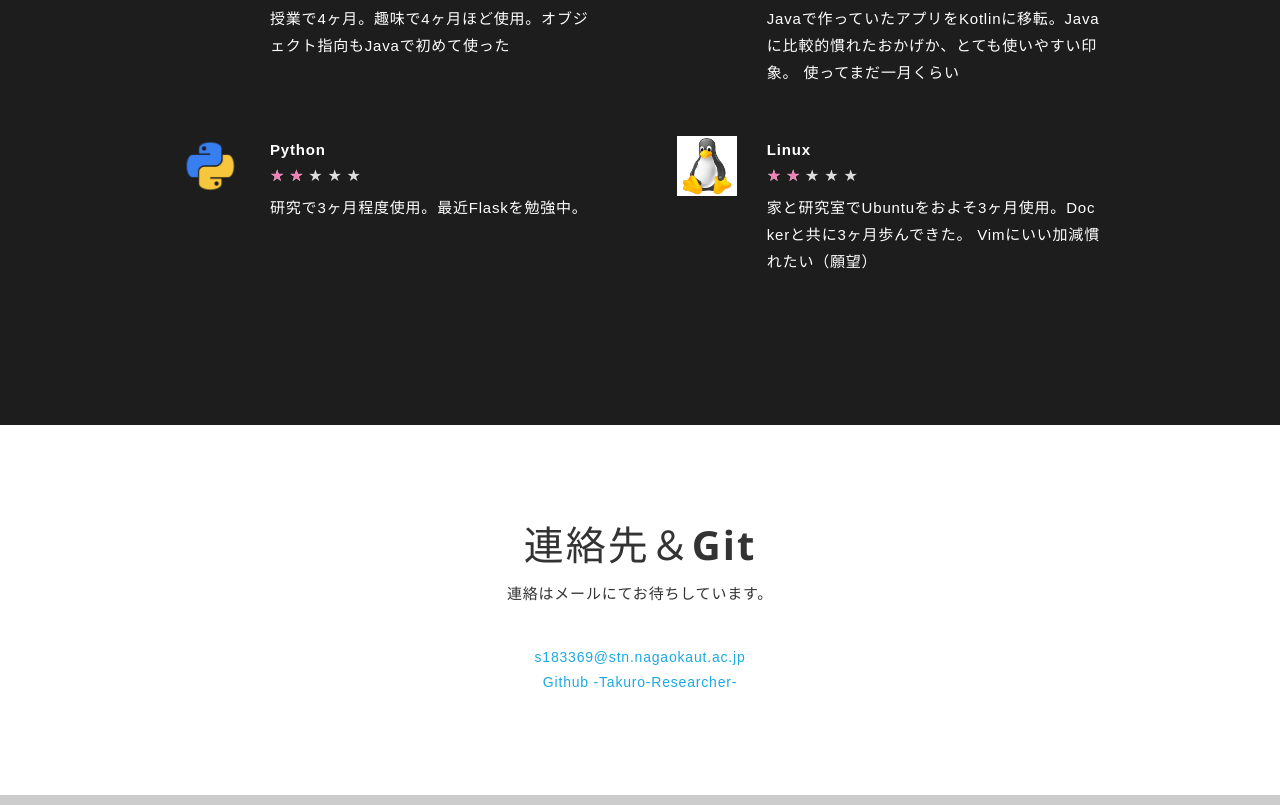
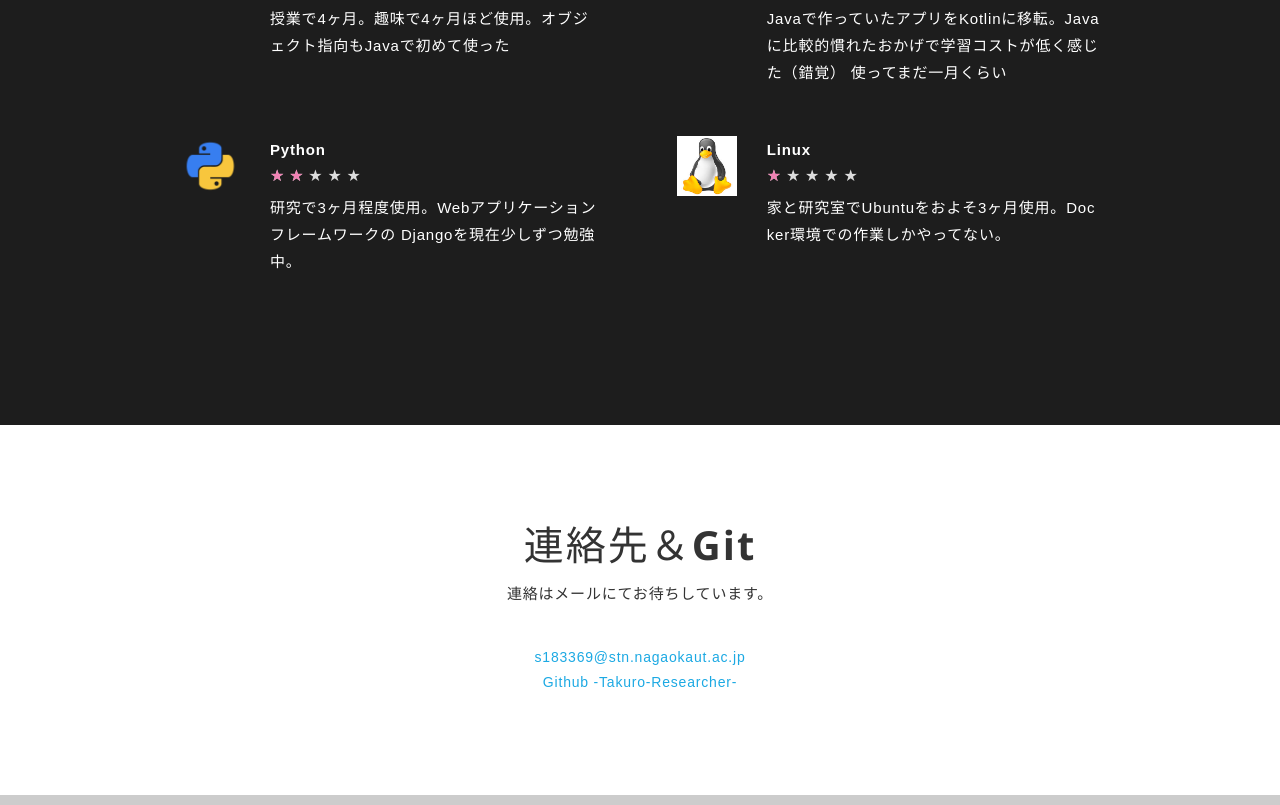
Before and after one commit to Takuro-Researcher/portforio-takuro, a plain HTML site: page index.html in a window 1280 px wide. Shown: the part 2424-3229 px from the top of the page. Drawn offline with nearby package versions, Linux system fonts and the light colour scheme.

Commit message:
文字内容の変更

```diff
--- a/index.html
+++ b/index.html
@@ -136,7 +136,7 @@
                   <div class="rate rate1"></div>
                 </div>
                 <div class="section-text">
-                  Javaで作っていたアプリをKotlinに移転。Javaに比較的慣れたおかげか、とても使いやすい印象。
+                  Javaで作っていたアプリをKotlinに移転。Javaに比較的慣れたおかげで学習コストが低く感じた（錯覚）
                   使ってまだ一月くらい</div>
               </div>
             </div>
@@ -150,7 +150,8 @@
                   <div class="rate rate2"></div>
                 </div>
                 <div class="section-text">
-                  研究で3ヶ月程度使用。最近Flaskを勉強中。</div>
+                  研究で3ヶ月程度使用。Webアプリケーションフレームワークの
+                  Djangoを現在少しずつ勉強中。</div>
               </div>
             </div>
             <div class="card">
@@ -160,11 +161,11 @@
               <div class="skill-desc">
                 <h3 class="skill-desc-title">Linux</h3>
                 <div class="rating">
-                  <div class="rate rate2"></div>
+                  <div class="rate rate1"></div>
                 </div>
                 <div class="section-text">
-                  家と研究室でUbuntuをおよそ3ヶ月使用。Dockerと共に3ヶ月歩んできた。
-                  Vimにいい加減慣れたい（願望）</div>
+                  家と研究室でUbuntuをおよそ3ヶ月使用。Docker環境での作業しかやってない。
+                </div>
               </div>
             </div>
 
```
